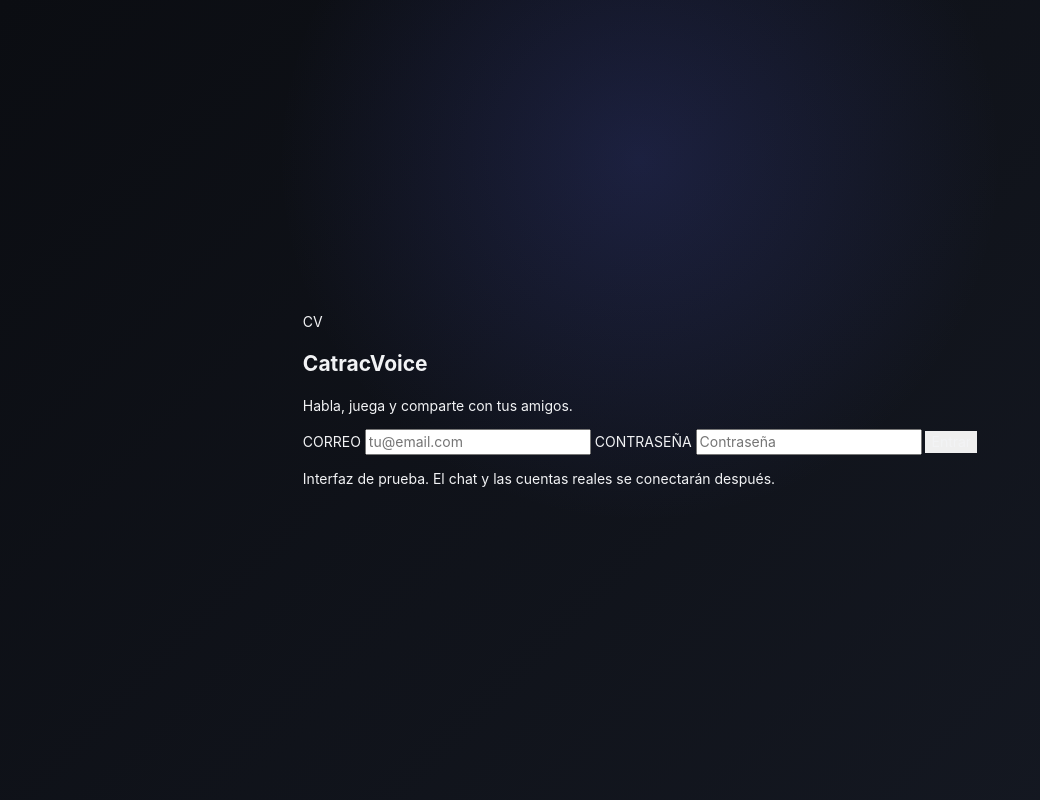
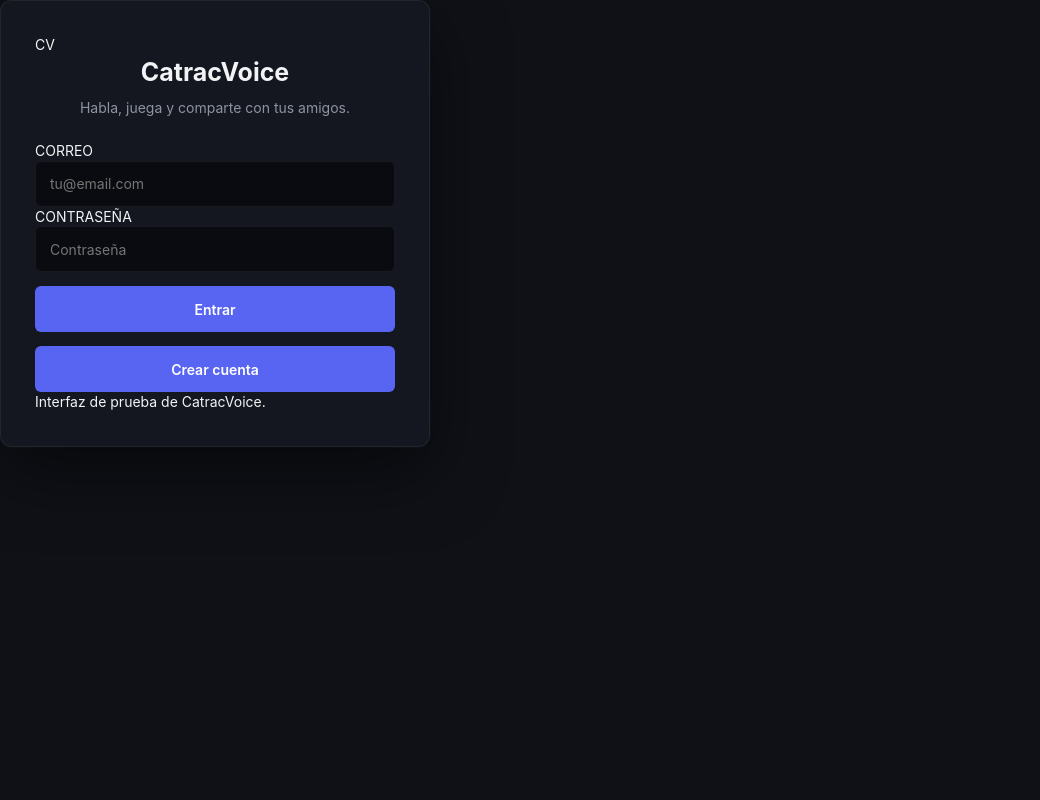
Before and after one commit to al15gi/CatracVoice, a plain HTML site: page index.html in a window 1280 px wide. Shown: the whole page, without its empty margins (0-1040 px from the left). Drawn offline with Linux system fonts and the light colour scheme.

Commit message:
Update index.html

````diff
--- a/index.html
+++ b/index.html
@@ -1,4 +1,3 @@
-```html
 <!doctype html>
 <html lang="es">
 <head>
@@ -7,21 +6,23 @@
   <meta name="theme-color" content="#0b0e14">
   <title>CatracVoice</title>
 
-  <!-- CSS externo -->
   <link rel="stylesheet" href="style.css">
 </head>
 
 <body>
 
-<section id="login">
-  <div class="box">
+  <!-- LOGIN -->
+  <section id="authScreen">
+    <div class="login-card">
       <div class="logo">CV</div>
 
       <h1>CatracVoice</h1>
 
-    <p>Habla, juega y comparte con tus amigos.</p>
+      <p>
+        Habla, juega y comparte con tus amigos.
+      </p>
 
-    <form id="loginForm">
+      <form id="authForm">
 
         <label>
           CORREO
@@ -36,7 +37,7 @@
         <label>
           CONTRASEÑA
           <input
-          id="pass"
+            id="password"
             type="password"
             minlength="8"
             placeholder="Contraseña"
@@ -44,20 +45,25 @@
           >
         </label>
 
-      <button class="login">
+        <button class="login" type="submit">
           Entrar
         </button>
 
       </form>
 
+      <button id="registerBtn" class="secondary-button">
+        Crear cuenta
+      </button>
+
       <div class="demo">
-      Interfaz de prueba. El chat y las cuentas reales se conectarán después.
+        Interfaz de prueba de CatracVoice.
       </div>
     </div>
   </section>
 
 
-<div id="app">
+  <!-- APP -->
+  <div id="app" class="hidden">
 
     <!-- SERVIDORES -->
     <aside class="servers">
@@ -78,14 +84,14 @@
         🎵
       </button>
 
-    <button class="server add">
+      <button class="server add-server">
         +
       </button>
 
     </aside>
 
 
-  <!-- BARRA LATERAL -->
+    <!-- SIDEBAR -->
     <aside class="sidebar">
 
       <header class="workspace">
@@ -100,7 +106,7 @@
           </span>
         </div>
 
-      <button>
+        <button id="groupMenu">
           ⋯
         </button>
 
@@ -115,7 +121,7 @@
             CANALES DE TEXTO
           </span>
 
-        <button id="add">
+          <button id="addChannel">
             +
           </button>
 
@@ -124,52 +130,39 @@
 
         <button
           class="channel active"
-        data-c="general"
+          data-channel="general"
         >
-        <span class="channel-icon">
-          #
-        </span>
-
+          <span class="channel-icon">#</span>
           general
         </button>
 
 
         <button
           class="channel"
-        data-c="gaming"
+          data-channel="gaming"
         >
-        <span class="channel-icon">
-          #
-        </span>
-
+          <span class="channel-icon">#</span>
           gaming
         </button>
 
 
         <button
           class="channel"
-        data-c="planes"
+          data-channel="planes"
         >
-        <span class="channel-icon">
-          #
-        </span>
-
+          <span class="channel-icon">#</span>
           planes
         </button>
 
 
         <div class="category voice">
-
-        <span>
-          CANALES DE VOZ
-        </span>
-
+          <span>CANALES DE VOZ</span>
         </div>
 
 
         <button
           class="channel voice-room"
-        id="voiceRoom"
+          id="voiceChannel"
         >
           🔊 Sala general
         </button>
@@ -186,7 +179,7 @@
 
         <div class="user-info">
 
-        <strong id="name">
+          <strong id="userName">
             Tú
           </strong>
 
@@ -196,7 +189,7 @@
 
         </div>
 
-      <button id="logout">
+        <button id="logoutBtn">
           ↪
         </button>
 
@@ -210,7 +203,10 @@
 
       <header class="header">
 
-      <button class="mobile">
+        <button
+          class="mobile"
+          id="mobileMenu"
+        >
           ☰
         </button>
 
@@ -223,7 +219,7 @@
 
           <div>
 
-          <strong id="channel">
+            <strong id="channelTitle">
               general
             </strong>
 
@@ -239,21 +235,21 @@
         <div class="actions">
 
           <button
-          id="call"
+            id="voiceCallBtn"
             title="Llamada"
           >
             📞
           </button>
 
           <button
-          id="videoCall"
-          title="Vídeo"
+            id="videoCallBtn"
+            title="Videollamada"
           >
             📹
           </button>
 
           <button
-          id="screen"
+            id="screenShareBtn"
             title="Compartir pantalla"
           >
             🖥️
@@ -278,21 +274,21 @@
       ></section>
 
 
-    <!-- ESCRIBIR MENSAJE -->
+      <!-- ESCRIBIR -->
       <form
         class="composer"
-      id="form"
+        id="messageForm"
       >
 
         <button
           type="button"
-        id="plus"
+          id="attachBtn"
         >
           +
         </button>
 
         <input
-        id="message"
+          id="messageInput"
           maxlength="1000"
           placeholder="Escribe un mensaje..."
           autocomplete="off"
@@ -300,12 +296,12 @@
 
         <button
           type="button"
-        id="emoji"
+          id="emojiBtn"
         >
           ☺
         </button>
 
-      <button>
+        <button type="submit">
           ➤
         </button>
 
@@ -317,7 +313,7 @@
     <!-- MIEMBROS -->
     <aside
       class="members"
-    id="members"
+      id="membersPanel"
     >
 
       <div class="members-title">
@@ -333,13 +329,8 @@
 
         <div class="mi">
 
-        <strong>
-          Alex
-        </strong>
-
-        <span>
-          En línea
-        </span>
+          <strong>Alex</strong>
+          <span>En línea</span>
 
         </div>
 
@@ -356,13 +347,8 @@
 
         <div class="mi">
 
-        <strong>
-          Mario
-        </strong>
-
-        <span>
-          Jugando
-        </span>
+          <strong>Mario</strong>
+          <span>Jugando</span>
 
         </div>
 
@@ -379,13 +365,8 @@
 
         <div class="mi">
 
-        <strong>
-          Laura
-        </strong>
-
-        <span>
-          En línea
-        </span>
+          <strong>Laura</strong>
+          <span>En línea</span>
 
         </div>
 
@@ -402,13 +383,8 @@
 
         <div class="mi">
 
-        <strong>
-          Tú
-        </strong>
-
-        <span>
-          En línea
-        </span>
+          <strong>Tú</strong>
+          <span>En línea</span>
 
         </div>
 
@@ -421,35 +397,36 @@
   </div>
 
 
-<!-- LLAMADA / VÍDEO -->
+  <!-- LLAMADA -->
   <div
-  class="modal"
-  id="modal"
+    class="modal hidden"
+    id="callModal"
   >
 
     <div class="call">
 
       <button
         class="close"
-      id="close"
+        id="closeCall"
       >
         ×
       </button>
-
 
       <h2 id="callTitle">
         Videollamada
       </h2>
 
-
       <p id="callStatus">
-      Modo de prueba local
+        Modo de prueba
       </p>
 
 
-    <div class="video">
+      <div
+        class="video hidden"
+        id="videoArea"
+      >
 
-      <div id="placeholder">
+        <div id="videoPlaceholder">
           👤 Tú
         </div>
 
@@ -465,21 +442,21 @@
 
       <div class="controls">
 
-      <button id="mute">
+        <button id="muteBtn">
           🎤
         </button>
 
-      <button id="camera">
+        <button id="cameraBtn">
           📹
         </button>
 
-      <button id="modalScreen">
+        <button id="modalScreenBtn">
           🖥️
         </button>
 
         <button
           class="end"
-        id="hang"
+          id="hangupBtn"
         >
           ☎
         </button>
@@ -491,16 +468,14 @@
   </div>
 
 
-<!-- TOAST -->
+  <!-- AVISOS -->
   <div
     class="toast"
     id="toast"
   ></div>
 
 
-<!-- JAVASCRIPT -->
   <script src="app.js"></script>
 
 </body>
 </html>
-```
````
Lines whose indentation alone changed are shown as unchanged.
